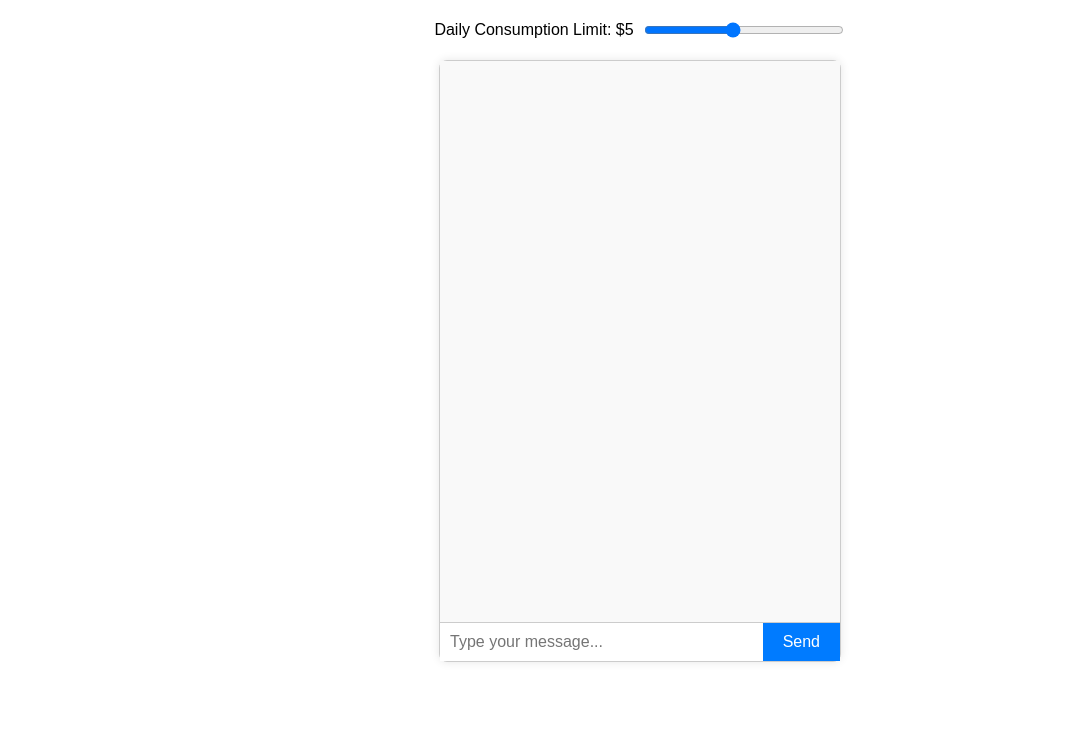
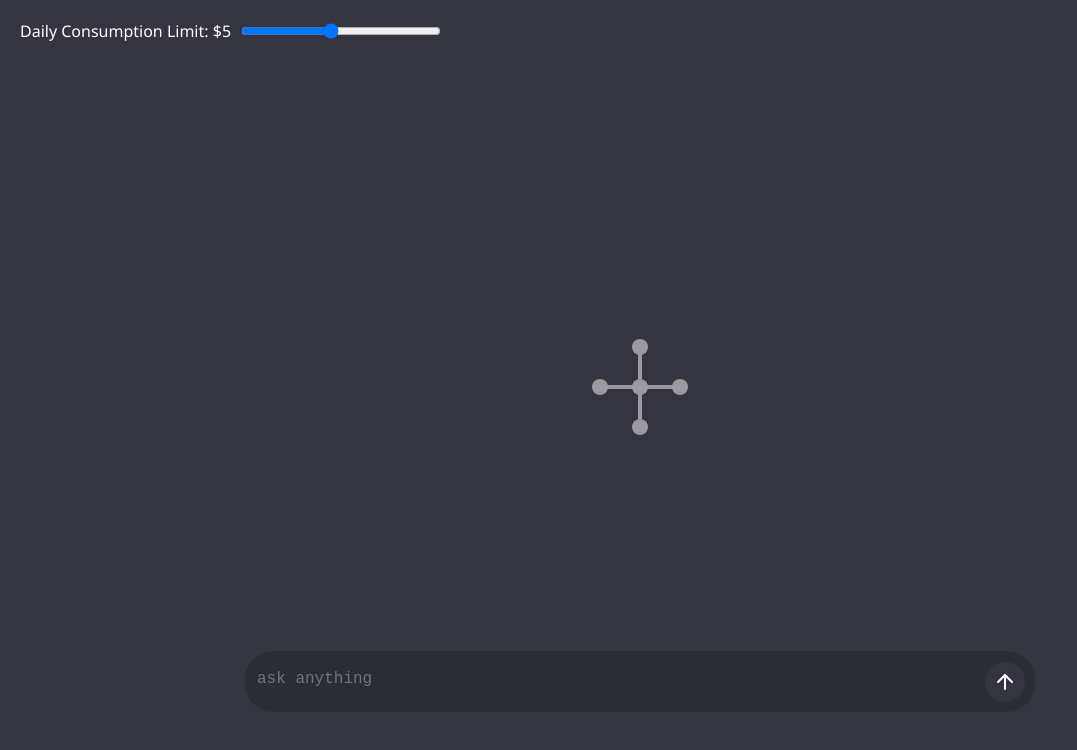
Before and after one commit to mvhfoud/ai-chat-interface, a React (Create React App) app: page / in a window 1280 px wide. Shown: the top 750 px of the page, without its empty margins (0-1077 px from the left). Built offline with nearby package versions, Linux system fonts and the light colour scheme.

Commit message:
front_end_almost

```diff
--- a/src/App.css
+++ b/src/App.css
@@ -1,87 +1,208 @@
-/* src/App.css */
+/* Overall dark mode style for the app */
 .app {
-  display: flex;
-  flex-direction: column;
-  align-items: center;
-  margin: 20px;
-  font-family: Arial, sans-serif;
+  background-color: #343541; /* ChatGPT-like dark background */
+  min-height: 100vh;
+  color: #fff;
+  font-family: 'Segoe UI', Tahoma, Geneva, Verdana, sans-serif;
+  padding: 20px;
+  overflow: hidden; /* Only the chat-window scrolls */
 }
 
+/* Top slider area */
 .daily-limit {
   margin-bottom: 20px;
   display: flex;
   align-items: center;
+  flex-shrink: 0;
 }
-
 .daily-limit label {
   font-size: 16px;
 }
-
 .daily-limit input {
   width: 200px;
   margin-left: 10px;
 }
 
+/* Main chat container spans nearly the full width */
 .chat-container {
-  width: 400px;
-  border: 1px solid #ccc;
-  border-radius: 8px;
+  position: relative;
+  width: calc(100% - 40px);
+  max-width: 800px;
+  margin: 0 auto;
+  background: #343541; /* Unified background */
+  height: calc(100vh - 150px);
+}
+
+/* Logo container in the back (lowest z-index) */
+.logo-container {
+  position: absolute;
+  top: 0;
+  left: 0;
+  right: 0;
+  bottom: 0;
+  z-index: 0;
   display: flex;
   flex-direction: column;
-  height: 600px;
-  background: #fff;
-  box-shadow: 0 0 10px rgba(0, 0, 0, 0.1);
+  align-items: center;
+  justify-content: center;
+  pointer-events: none; /* Let clicks pass through */
+}
+.tagline {
+  margin-top: 10px;
+  font-size: 16px;
+  transition: opacity 0.5s ease;
 }
 
+/* Scrollable chat messages area (only one scrollbar) */
 .chat-window {
-  flex: 1;
+  position: absolute;
+  top: 0;
+  left: 0;
+  right: 0;
+  bottom: 80px; /* Reserve space for input area */
+  padding: 20px;
   overflow-y: auto;
-  padding: 10px;
-  background: #f9f9f9;
+  z-index: 1;
+}
+.chat-message {
+  margin-bottom: 10px;
+  font-size: 16px;
+  line-height: 1.4;
 }
 
-.chat-message {
-  margin-bottom: 10px;
-  padding: 8px 12px;
-  border-radius: 4px;
+/* User messages: right-aligned rounded bubble */
+.chat-message.user {
+  text-align: right;
+  color: #fff;
+  background: #3a3f45;
+  border-radius: 16px;
+  padding: 10px 14px;
+  display: inline-block;
   max-width: 80%;
+  margin-left: auto;
 }
 
-.chat-message.user {
-  background: #d1e7dd;
-  align-self: flex-end;
-  text-align: right;
+/* Bot messages: plain text on the left */
+.chat-message.bot {
+  text-align: left;
+  color: #fff;
+  padding: 5px 0;
 }
 
-.chat-message.bot {
-  background: #f8d7da;
-  align-self: flex-start;
-  text-align: left;
+/* Fixed input area at the bottom */
+/* Fixed input area at the bottom */
+.chat-input {
+  position: absolute;
+  left: 5px;
+  right: 5px;
+  bottom: 0px;
+  z-index: 2;
+  /* Removed the duplicate position: relative; so that the container stays at the bottom */
+  background: #2a2d33;
+  border-radius: 28px;
+  padding: 10px;
+  /* Height is auto based on textarea content */
 }
 
-.chat-input {
-  display: flex;
-  border-top: 1px solid #ccc;
-}
 
-.chat-input input {
-  flex: 1;
-  padding: 10px;
+/* Multi-line textarea styled to match previous input */
+.chat-input textarea {
+  width: 100%;
+  background: transparent;
   border: none;
   outline: none;
   font-size: 16px;
+  color: #fff;
+  resize: none;       /* Prevent manual resizing */
+  overflow: hidden;   /* No scrollbars on the textarea */
+  line-height: 2;
+  padding-right: 100px; /* Ensure space for the send button */
 }
 
-.chat-input button {
-  padding: 0 20px;
+/* Send button: absolutely positioned at the bottom right of the input area */
+.send-button {
+  position: absolute;
+  bottom: 10px;
+  right: 10px;
+  width: 40px;
+  height: 40px;
   border: none;
-  background: #007bff;
-  color: white;
-  font-size: 16px;
+  border-radius: 50%;
+  background: #343541;
+  display: flex;
+  align-items: center;
+  justify-content: center;
   cursor: pointer;
   transition: background 0.2s;
 }
+.send-button:hover {
+  background: #4a4f55;
+}
 
-.chat-input button:hover {
-  background: #0056b3;
+/* -------------------------- */
+/* Logo Animation & Styling   */
+/* -------------------------- */
+
+/* Ensure each circle scales from its center */
+.logo-center,
+.logo-node {
+  transform-origin: center;
+  transform-box: fill-box;
 }
+/* Entire logo at 50% opacity */
+.logo-svg {
+  opacity: 0.5;
+}
+
+/* Keyframes for pulsing (scaling from center) */
+@keyframes pulseCenter {
+  0%, 100% { transform: scale(1); }
+  50% { transform: scale(1.5); }
+}
+@keyframes pulseOuter {
+  0%, 100% { transform: scale(1); }
+  50% { transform: scale(1.5); }
+}
+
+/* Apply animation when "thinking" */
+.logo-center.thinking {
+  animation: pulseCenter 1s infinite;
+}
+.logo-node.thinking {
+  animation: pulseOuter 1s infinite;
+}
+/* Staggered delays for outer circles */
+.logo-node.top.thinking    { animation-delay: 0.2s; }
+.logo-node.right.thinking  { animation-delay: 0.3s; }
+.logo-node.bottom.thinking { animation-delay: 0.4s; }
+.logo-node.left.thinking   { animation-delay: 0.5s; }
+/* ... other styles ... */
+
+/* Chat message styling */
+.chat-message {
+  margin-bottom: 10px;
+  font-size: 16px;
+  line-height: 1.4;
+  white-space: pre-wrap;  /* Preserve newlines and whitespace */
+}
+
+/* User messages: right-aligned rounded bubble */
+.chat-message.user {
+  text-align: right;
+  color: #fff;
+  background: #3a3f45;
+  border-radius: 16px;
+  padding: 10px 14px;
+  display: inline-block;
+  max-width: 80%;
+  margin-left: auto;
+}
+
+/* Bot messages: plain text on the left */
+.chat-message.bot {
+  text-align: left;
+  color: #fff;
+  padding: 5px 0;
+}
+
+/* ... other styles ... */
--- a/src/App.js
+++ b/src/App.js
@@ -1,34 +1,114 @@
-// src/App.js
-import React, { useState } from 'react';
+import React, { useState, useRef } from 'react';
+import icon from './icon.svg';
 import './App.css';
 
+/* Inline Logo component for animation control */
+const Logo = ({ isThinking }) => (
+  <svg
+    className="logo-svg"
+    xmlns="http://www.w3.org/2000/svg"
+    width="128"
+    height="128"
+    viewBox="0 0 128 128"
+  >
+    {/* Connecting lines */}
+    <line x1="64" y1="64" x2="64" y2="24" stroke="white" strokeWidth="4" />
+    <line x1="64" y1="64" x2="104" y2="64" stroke="white" strokeWidth="4" />
+    <line x1="64" y1="64" x2="64" y2="104" stroke="white" strokeWidth="4" />
+    <line x1="64" y1="64" x2="24" y2="64" stroke="white" strokeWidth="4" />
+
+    {/* Center circle */}
+    <circle
+      cx="64"
+      cy="64"
+      r="8"
+      fill="white"
+      className={isThinking ? "logo-center thinking" : "logo-center"}
+    />
+
+    {/* Outer circles */}
+    <circle
+      cx="64"
+      cy="24"
+      r="8"
+      fill="white"
+      className={isThinking ? "logo-node thinking top" : "logo-node top"}
+    />
+    <circle
+      cx="104"
+      cy="64"
+      r="8"
+      fill="white"
+      className={isThinking ? "logo-node thinking right" : "logo-node right"}
+    />
+    <circle
+      cx="64"
+      cy="104"
+      r="8"
+      fill="white"
+      className={isThinking ? "logo-node thinking bottom" : "logo-node bottom"}
+    />
+    <circle
+      cx="24"
+      cy="64"
+      r="8"
+      fill="white"
+      className={isThinking ? "logo-node thinking left" : "logo-node left"}
+    />
+  </svg>
+);
+
 function App() {
-  const [dailyLimit, setDailyLimit] = useState(5); // default daily limit set to $5
+  const [dailyLimit, setDailyLimit] = useState(5);
   const [messages, setMessages] = useState([]);
   const [input, setInput] = useState('');
+  const [isGenerating, setIsGenerating] = useState(false);
+  const textareaRef = useRef(null);
+
+  const userStartedChatting = messages.length > 0 || input.trim().length > 0;
 
   const handleSend = () => {
     if (input.trim() === '') return;
 
-    // Append the user's message
+    // Append user's message
     const userMessage = { sender: 'user', text: input };
-    setMessages(prevMessages => [...prevMessages, userMessage]);
+    setMessages((prev) => [...prev, userMessage]);
     setInput('');
+    if (textareaRef.current) {
+      // Reset the textarea height back to its minimal size
+      textareaRef.current.style.height = 'auto';
+    }
+    setIsGenerating(true);
 
-    // Simulate a bot response (replace this with your API call later)
+    // Simulate a bot response after 2 seconds
     const botResponse = { sender: 'bot', text: 'This is a simulated response.' };
     setTimeout(() => {
-      setMessages(prevMessages => [...prevMessages, botResponse]);
-    }, 1000);
+      setMessages((prev) => [...prev, botResponse]);
+      setIsGenerating(false);
+    }, 2000);
+  };
+
+  const handleInputChange = (e) => {
+    setInput(e.target.value);
+    // Auto-resize the textarea dynamically
+    e.target.style.height = 'auto';
+    e.target.style.height = e.target.scrollHeight + 'px';
+  };
+
+  const handleKeyDown = (e) => {
+    // If Enter is pressed without Shift, send the message.
+    if (e.key === 'Enter' && !e.shiftKey) {
+      e.preventDefault();
+      handleSend();
+    }
+    // Shift+Enter allows a newline (default behavior).
   };
 
   return (
     <div className="app">
-      {/* Daily Consumption Slider */}
+      {/* Top slider area */}
       <div className="daily-limit">
-        <label htmlFor="limit-slider">
-          Daily Consumption Limit: ${dailyLimit}
-        </label>
+        <label htmlFor="limit-slider">Daily Consumption Limit: ${dailyLimit}</label>
         <input
           id="limit-slider"
           type="range"
@@ -39,8 +119,15 @@ function App() {
         />
       </div>
 
-      {/* Chat Interface */}
+      {/* Main chat container */}
       <div className="chat-container">
+        {/* Background logo (always in the back) */}
+        <div className="logo-container">
+          <Logo isThinking={isGenerating} />
+
+        </div>
+
+        {/* Scrollable chat messages area */}
         <div className="chat-window">
           {messages.map((msg, index) => (
             <div key={index} className={`chat-message ${msg.sender}`}>
@@ -48,17 +135,33 @@ function App() {
             </div>
           ))}
         </div>
+
+        {/* Fixed input area at the bottom */}
         <div className="chat-input">
-          <input
-            type="text"
-            placeholder="Type your message..."
+          <textarea
+            ref={textareaRef}
+            rows="1"
+            placeholder="ask anything"
             value={input}
-            onChange={(e) => setInput(e.target.value)}
-            onKeyPress={(e) => {
-              if (e.key === 'Enter') handleSend();
-            }}
+            onChange={handleInputChange}
+            onKeyDown={handleKeyDown}
           />
-          <button onClick={handleSend}>Send</button>
+          <button onClick={handleSend} className="send-button">
+            <svg
+              xmlns="http://www.w3.org/2000/svg"
+              width="24"
+              height="24"
+              fill="none"
+              stroke="white"
+              strokeWidth="2"
+              strokeLinecap="round"
+              strokeLinejoin="round"
+              viewBox="0 0 24 24"
+            >
+              <line x1="12" y1="19" x2="12" y2="5" />
+              <polyline points="5 12 12 5 19 12" />
+            </svg>
+          </button>
         </div>
       </div>
     </div>
```
Also changed, not shown: src/icon.svg (added).
